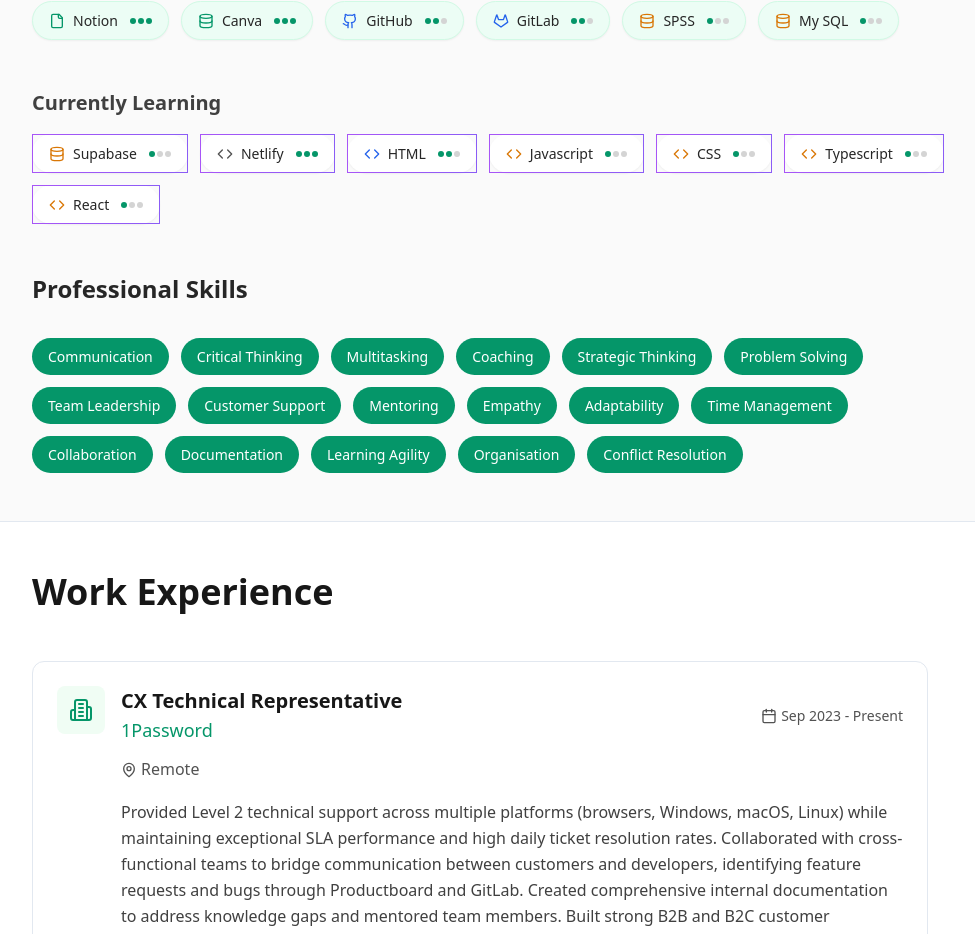
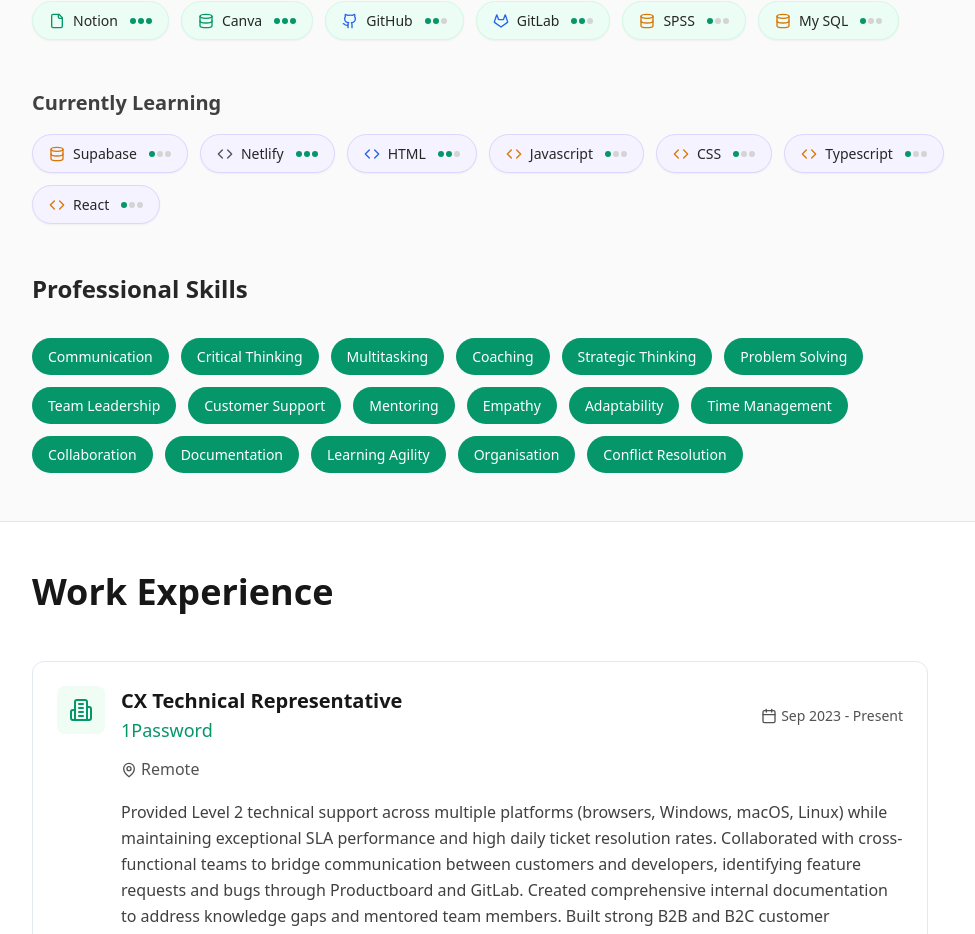
Before and after one commit to KMMOrganisation/Portfolio, a React (Vite) app: page / in a window 1280 px wide. Shown: the part 927-1861 px from the top of the page, without its empty margins (272-1247 px from the left). Built offline with nearby package versions, Linux system fonts and the light colour scheme.

Commit message:
Adjusting style of professional skills

```diff
--- a/src/components/Skills.tsx
+++ b/src/components/Skills.tsx
@@ -115,12 +115,7 @@
                 return (
                   <div
                     key={index}
-                    className="flex items-center gap-2 px-4 py-2 bg-white text-neutral-800 rounded-full text-sm shadow-sm"
-                    style={{
-                      borderImage: 'linear-gradient(to right, #a855f7, #8b5cf6) 1',
-                      borderWidth: '1px',
-                      borderStyle: 'solid',
-                    }}
+                    className="flex items-center gap-2 px-4 py-2 bg-violet-50 text-neutral-800 border border-violet-200 rounded-full text-sm shadow-sm"
                   >
                     <Icon className={`w-4 h-4 ${getIconColor(level)}`} />
                     <span className="font-medium">{skill.name}</span>
```
Lines whose indentation alone changed are shown as unchanged.
